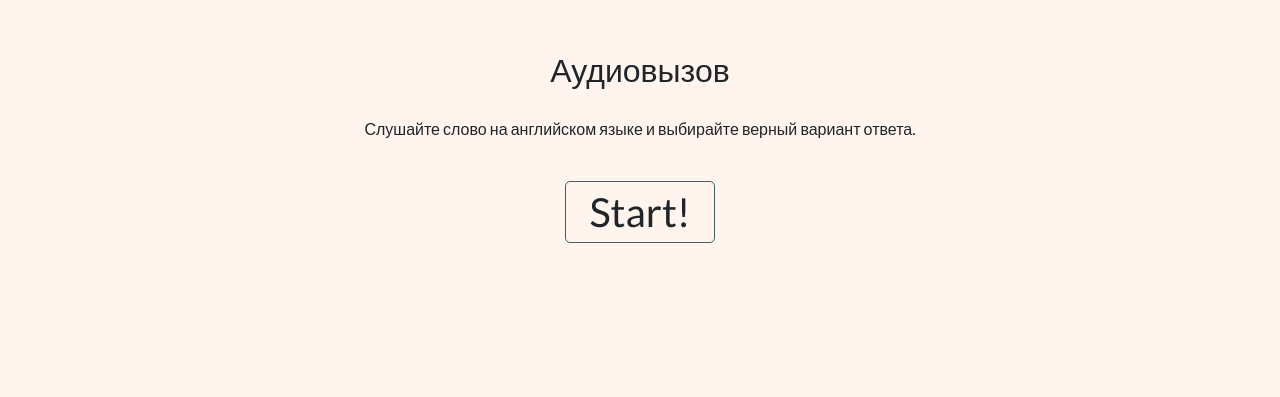
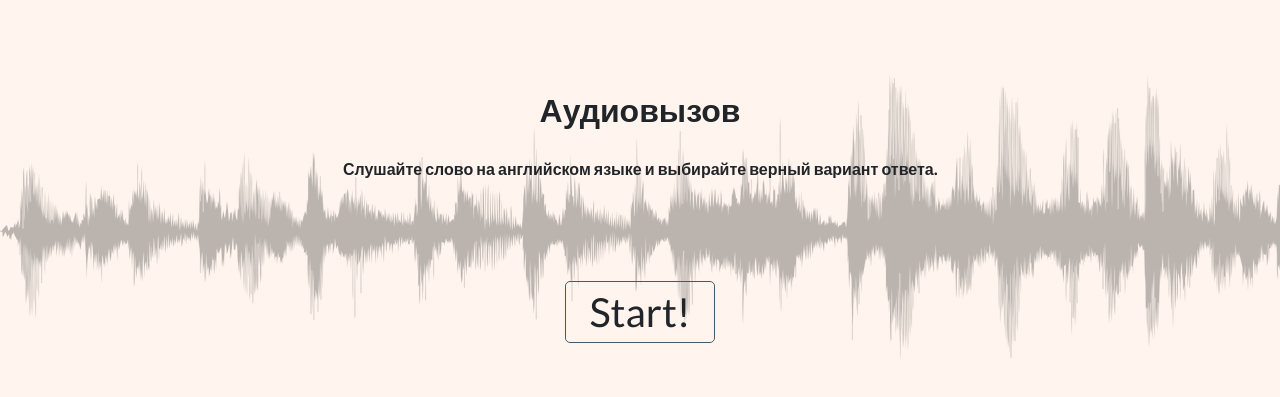
Before and after one commit to Maxvvellh0use/rslang, a React (Create React App) app: page / in a window 1280 px wide. Shown: the part 189-586 px from the top of the page. Built offline with nearby package versions, Linux system fonts and the light colour scheme.

Commit message:
feat: add background to start sreen AudioCall

```diff
--- a/src/components/App/App.js
+++ b/src/components/App/App.js
@@ -2,9 +2,6 @@ import React from 'react';
 import './App.scss';
 import '../../style/index.scss';
 import StartPage from "../StartPage/StartPage";
-import Card from "../Card/Card";
-import SettingsWindow from "../SettingsWindow/SettingsWindow";
-import Sidebar from '../Sidebar/Sidebar';
 import AudioCall from "../games/AudioCall/AudioCall";
 
 function App(props) {
--- a/src/components/games/AudioCall/AudioCall.js
+++ b/src/components/games/AudioCall/AudioCall.js
@@ -179,17 +179,29 @@ class AudioCall extends React.Component {
     render = () => {
         const wordBlocks = this.state.wordBlocks;
         if (this.state.startScreen) {
-            return <StartScreen onClick={this.hideStartScreen} />
+            return (
+                <div>
+                    <StartScreen onClick={this.hideStartScreen} />
+                </div>
+            )
         }
         if (this.state.spinner) {
-            return <Spinner className="spinner_game" />
+            return (
+                <div>
+                    <Spinner className="spinner_game" />
+                </div>
+            )
         }
         else if (this.state.resultWindow) {
-            return <ResultWindow
-                value={'Конец игры!'}
-                corrects={this.state.progress.corrects}
-                errors={this.state.progress.errors}
-            />
+            return (
+                <div>
+                    <ResultWindow
+                        value={'Конец игры!'}
+                        corrects={this.state.progress.corrects}
+                        errors={this.state.progress.errors}
+                    />
+                </div>
+            )
         }
        return (
            <section>
--- a/src/components/games/AudioCall/AudioCall.scss
+++ b/src/components/games/AudioCall/AudioCall.scss
@@ -1,4 +1,17 @@
 @import "../../../style/placeholders";
+
+body {
+  height: 100%;
+}
+
+.background_audioCall {
+  margin: 0;
+  position: fixed;
+  width: 100%;
+  height: 100%;
+  z-index: -1;
+  background: $color-audioCall-background;
+}
 
 .audio_call_wrapper {
   display: flex;
@@ -45,6 +58,9 @@
   flex-direction: row;
   width: 100%;
   justify-content: center;
+  @media (max-width: 1020px) {
+    flex-direction: column;
+  }
 }
 
 .words_block__word {
--- a/src/components/games/AudioCall/StartScreen/StartScreen.js
+++ b/src/components/games/AudioCall/StartScreen/StartScreen.js
@@ -4,7 +4,7 @@ import './StartScreen.scss'
 const StartScreen = (props) => {
     return (
         <div className="start_screen_wrapper">
-            <h2>Аудиовызов</h2>
+            <h2 className="title_start_screen">Аудиовызов</h2>
             <div className="description_game">Слушайте слово на английском языке и выбирайте верный вариант ответа.</div>
             <div onClick={props.onClick} className="start_screen__button">Start!</div>
         </div>
--- a/src/components/games/AudioCall/StartScreen/StartScreen.scss
+++ b/src/components/games/AudioCall/StartScreen/StartScreen.scss
@@ -8,7 +8,7 @@
   text-align: center;
   width: 150px;
   border: 1px solid $color-button-start-page;
-  margin-top: 40px;
+  margin-top: 100px;
   &:hover {
     cursor: pointer;
     color: $color-body;
@@ -18,13 +18,23 @@
 
 .description_game {
   margin-top: 20px;
+  font-weight: bold;
 }
 
 .start_screen_wrapper {
+  padding: 40px;
   text-align: center;
   margin: 30vh auto auto;
   display: flex;
   flex-direction: column;
   justify-content: center;
   align-items: center;
+  background-image: url(../../../../assets/img/background_audioCall.png);
+  background-position: center;
+  background-repeat: no-repeat;
+  //background-size: cover;
 }
+
+.title_start_screen {
+  font-weight: bold;
+}
--- a/src/components/games/AudioCall/const.js
+++ b/src/components/games/AudioCall/const.js
@@ -6,7 +6,7 @@ export const startProgressValue = 0;
 
 export const maxWordIndex = 4;
 export const minWordIndex = 0;
-export const maxProgress = 3;
+export const maxProgress = 10;
 
 export const audioPaths = {
     success: '../../../assets/sounds/sound_success.mp3',
--- a/src/style/constants.scss
+++ b/src/style/constants.scss
@@ -40,3 +40,6 @@ $dictionary-dropdown-background: $color-body;
 
 $dictionary-tablet-width: 768px;
 $dictionary-mobile-width: 500px;
+
+//games:
+$color-audioCall-background: #8E5671;
```
Also changed, not shown: src/assets/img/background_audioCall.png (added).
